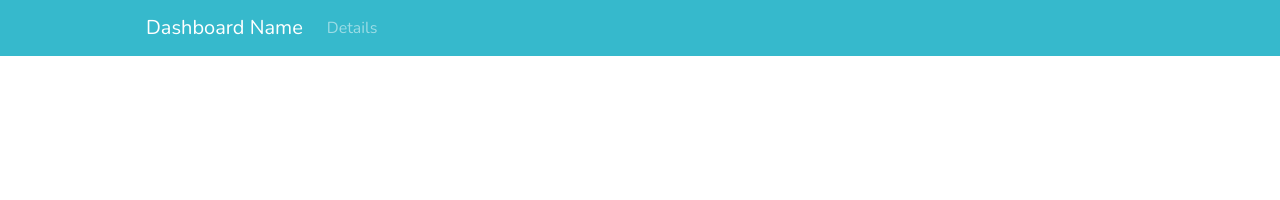
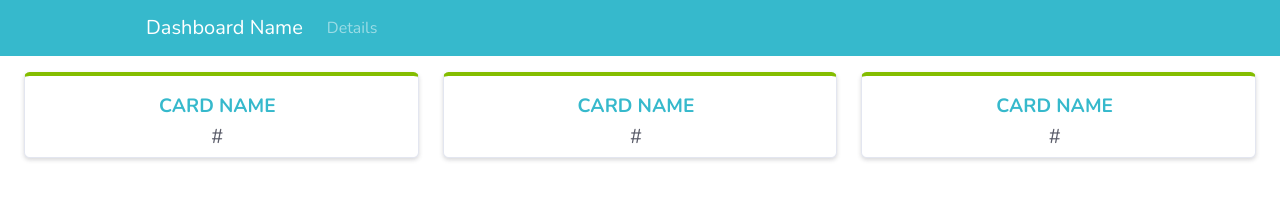
Before and after one commit to Leen448/Dashboard, a plain HTML site: page index.html in a window 1280 px wide. Drawn offline with nearby package versions, Linux system fonts and the light colour scheme.

Commit message:
feat: add cards

```diff
--- a/index.html
+++ b/index.html
@@ -47,6 +47,59 @@
         <!-- End Page Heading -->
 
 
+<!-- Content Row 1 -->
+        <div class="row">
+
+
+            <!-- card 1 -->
+            <div class="col-xl-4 col-md-6 mb-4">
+              <div class="card border-top-success shadow-sm h-100 py-2">
+                  <div class="d-flex flex-row-reverse pr-3 pt-2">
+              </div>
+                  <div class="row no-gutters align-items-center">
+                    <div class="col mr-2">
+                      <div class="text-lg font-weight-bold text-info text-center text-uppercase mb-1">Card Name</div>
+                      <div class="h5 mb-0 font-weight-normal text-center text-gray-800">#</div>
+                    </div>
+                </div>
+              </div>
+            </div>
+
+            <!-- Card 2 -->
+
+                 <div class="col-xl-4 col-md-6 mb-4">
+              <div class="card border-top-success shadow-sm h-100 py-2">
+                <div class="d-flex flex-row-reverse pr-3 pt-2">
+                 </div>
+                  <div class="row no-gutters align-items-center">
+                    <div class="col mr-2">
+                      <div class="text-lg font-weight-bold text-info text-center text-uppercase mb-1">Card Name</div>
+                      <div class="h5 mb-0 font-weight-normal text-center text-gray-800">#</div>
+                    </div>
+                </div>
+              </div>
+            </div>
+
+
+
+                <!-- card 3 -->
+
+                 <div class="col-xl-4 col-md-6 mb-4">
+              <div class="card border-top-success shadow-sm h-100 py-2">
+                <div class="d-flex flex-row-reverse pr-3 pt-2">
+                 </div>
+                  <div class="row no-gutters align-items-center">
+                    <div class="col mr-2">
+                      <div class="text-lg font-weight-bold text-info text-center text-uppercase mb-1">Card Name</div>
+                      <div class="h5 mb-0 font-weight-normal text-center text-gray-800">#</div>
+                    </div>
+                </div>
+              </div>
+            </div>
+
+                                </div>
+
+          <!-- End Content Row 1 -->
 
 
 
```
